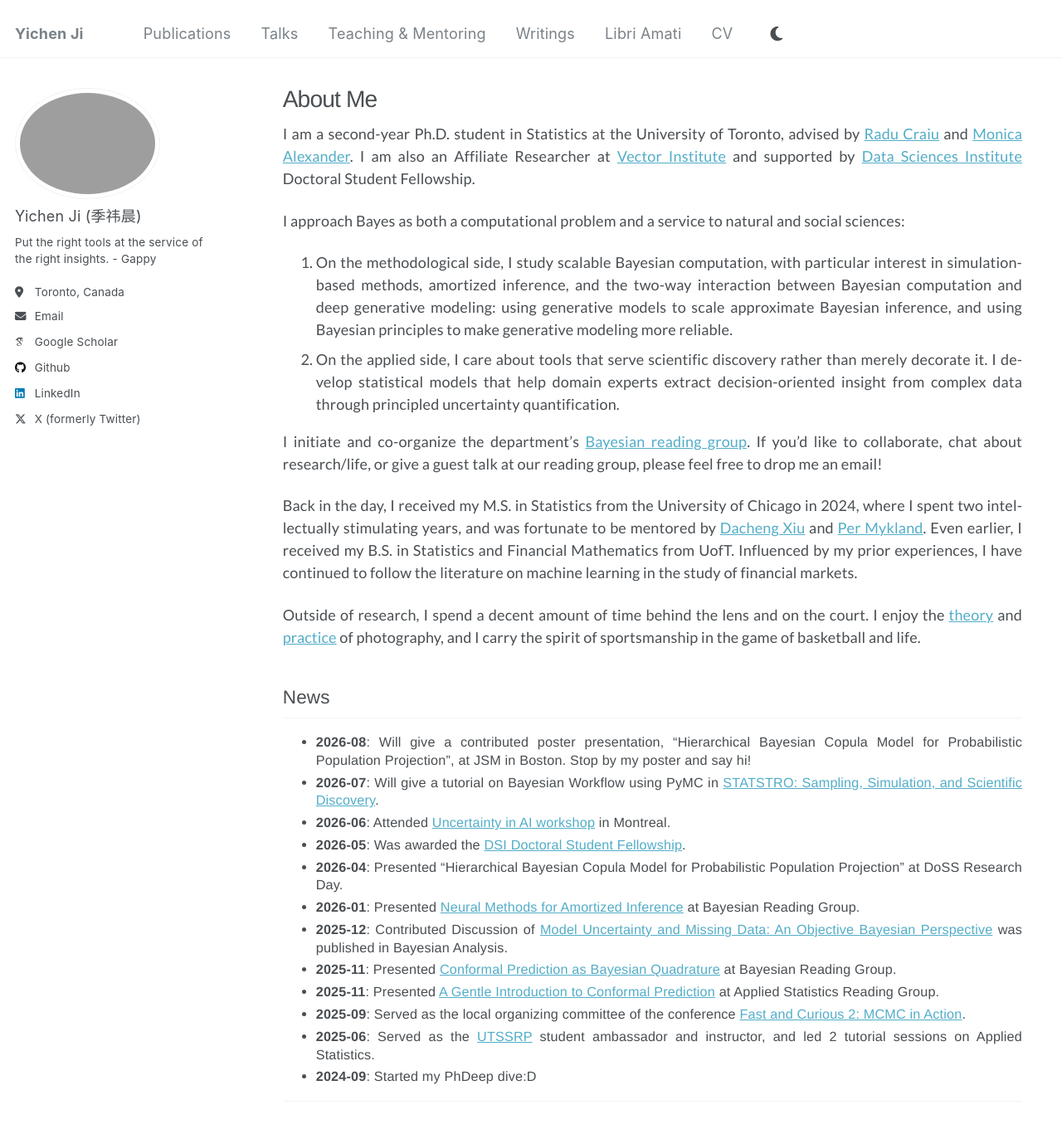
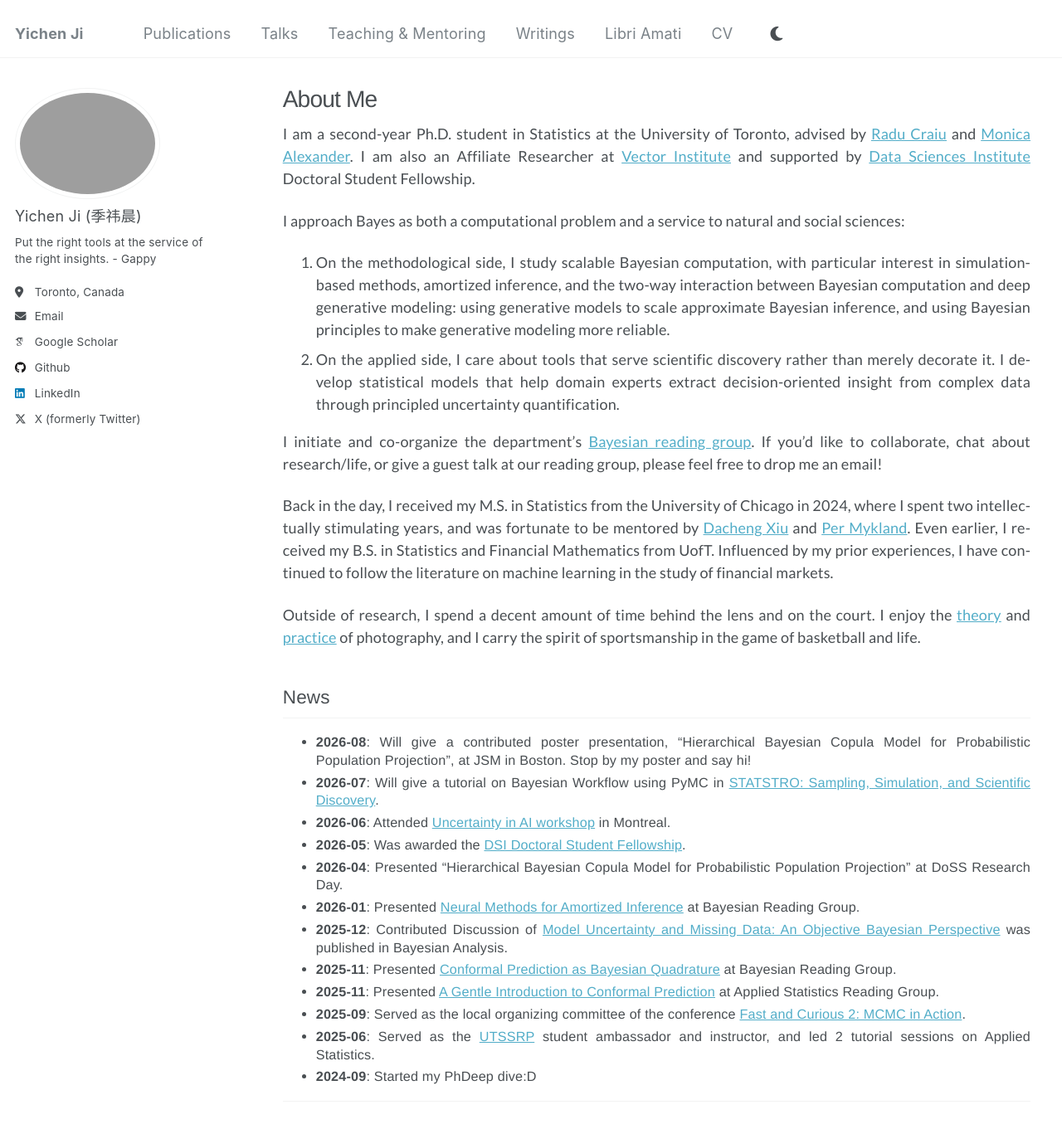
Before and after one commit to user-jiyichen/user-jiyichen.github.io, a Jekyll site: the page built from _pages/about.md, in a window 1280 px wide and 1400 px high. Shown: the top 1367 px of the window at 83% size. Built offline with Jekyll 4.4.1, drawn with Linux system fonts in a browser that asks for light colours; some web fonts are replaced.

Commit message:
Update main.scss

```diff
--- a/assets/css/main.scss
+++ b/assets/css/main.scss
@@ -74,7 +74,7 @@
 
 @media (min-width: 64em) {
   #main {
-    max-width: 1400px;
+    max-width: 1500px;
     margin-left: auto;
     margin-right: auto;
   }
@@ -82,11 +82,11 @@
   .page,
   .archive {
     width: calc(100% - 270px);
-    padding-right: 30px !important;
+    padding-right: 20px !important;
   }
 
   .sidebar {
-    width: 270px;
+    width: 300px;
   }
 }
 
```
